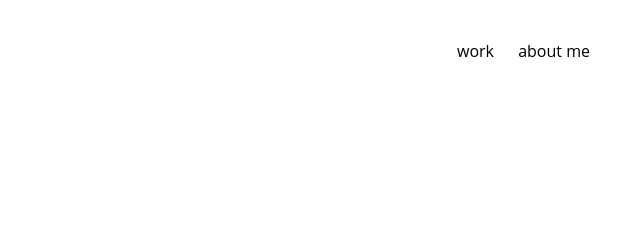
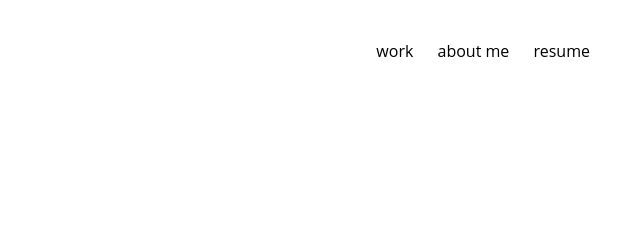
Before and after one commit to julietjimenez/portfolio.github.io, a plain HTML site: page about.html in a window 1280 px wide. Shown: the top 240 px of the page, 640-1280 px from the left. Drawn offline with Linux system fonts and the light colour scheme.

Commit message:
Added Resume

```diff
--- a/about.html
+++ b/about.html
@@ -51,6 +51,7 @@
                 <li class="d-md-none d-block"><a href="index.html" class="animsition-link">Home</a></li>
                 <li><a href="index.html" class="animsition-link"><h6>work</h6></a></li>
                 <li><a href="about.html" class="animsition-link"><h6>about me</h6></a></li>
+                  <li><a href="julietjimenezresume.pdf" target="_blank"><h6>resume</h6></a></li>
 
                   <!--<li><a href="contact.html" class="animsition-link"><h6>resume</h6></a></li>-->
               </ul>
@@ -102,7 +103,7 @@
               <div class="row mb-5">
                 <div class="col-md-12">
                   <h5>Where I'm headed</h5>
-                      <p>I'll be graduating a semester ahead of schedule in December 2020 with a degree in UX and minors in Communication and Psychology. My work in class, at my jobs, during sponsored projects, and in internships has made me well versed in user experience, user research, and user interface methodologies. However, I've found user research (or product research) to be the area I'm most interested in. Particulary, conducting work that has a broader purpose than the product itself. This is where my interest in community-oriented design comes into play and you can see this reflected throughout my resume and portfolio. I'm currently on the hunt for an amazing internship for the Summer of 2020. Want to get in touch? Check out my <a href="resume.html">resume</a> for contact info.</p>
+                      <p>I'll be graduating a semester ahead of schedule in December 2020 with a degree in UX and minors in Communication and Psychology. My work in class, at my jobs, during sponsored projects, and in internships has made me well versed in user experience, user research, and user interface methodologies. However, I've found user research (or product research) to be the area I'm most interested in. Particulary, conducting work that has a broader purpose than the product itself. This is where my interest in community-oriented design comes into play and you can see this reflected throughout my resume and portfolio. I'm currently on the hunt for an amazing internship for the Summer of 2020. Want to get in touch? Check out my <a href="julietjimenezresume.pdf" target="_blank">resume</a> for contact info.</p>
                   </div>
                 </div>
                 </div>
@@ -121,6 +122,7 @@
                   </div>
                 </div>
                 </div>
+
               </div>
             </div>
           </div>
--- a/css/style.css
+++ b/css/style.css
@@ -6,7 +6,7 @@ body { font-size: 16px; line-height: 2; color: #363636; font-family: 'Open Sans'
 
 h1, h2, h3, h4, h5 { color: #000; font-family: 'Open Sans', sans-serif; font-weight: 600; }
 
-a { -webkit-transition: .3s all ease; -o-transition: .3s all ease; transition: .3s all ease; }
+a { -webkit-transition: .3s all ease; -o-transition: .3s all ease; transition: .3s all ease; color: }
 
 a:hover, a:active, a:focus { text-decoration: none; outline: none; }
 
```
Also changed, not shown: 1 other file.
